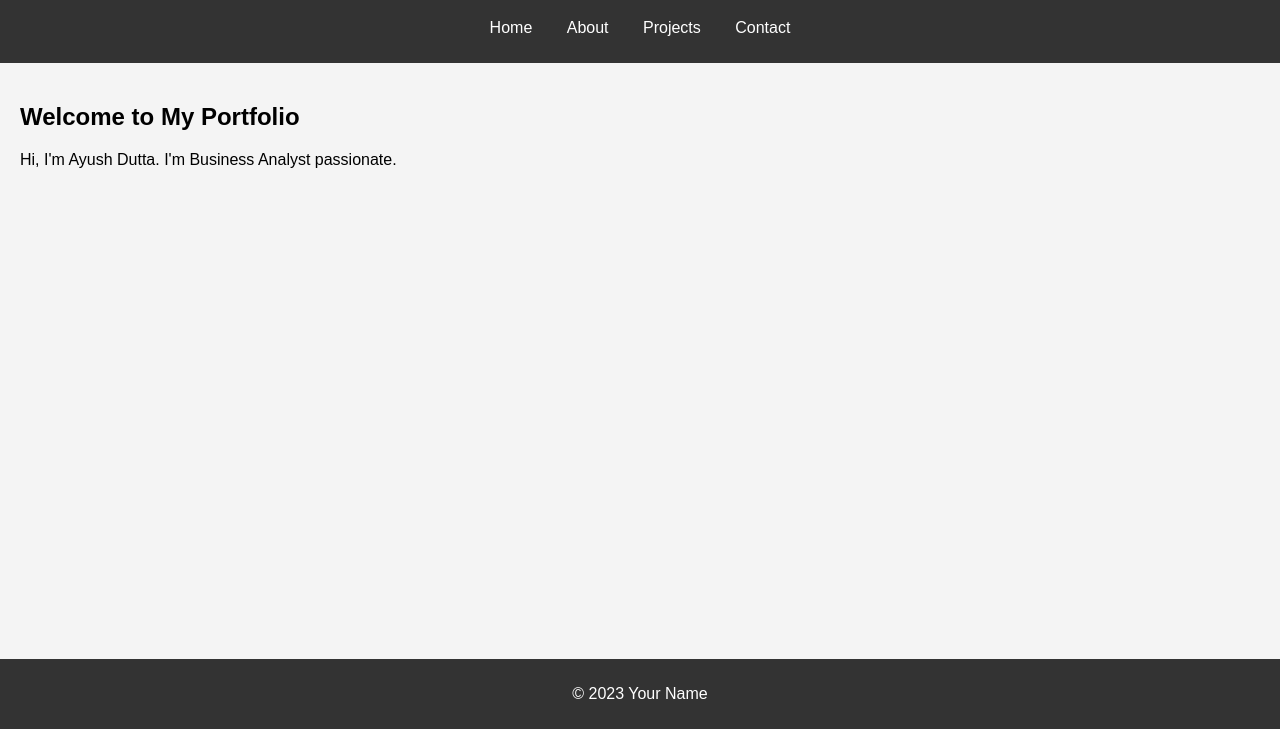
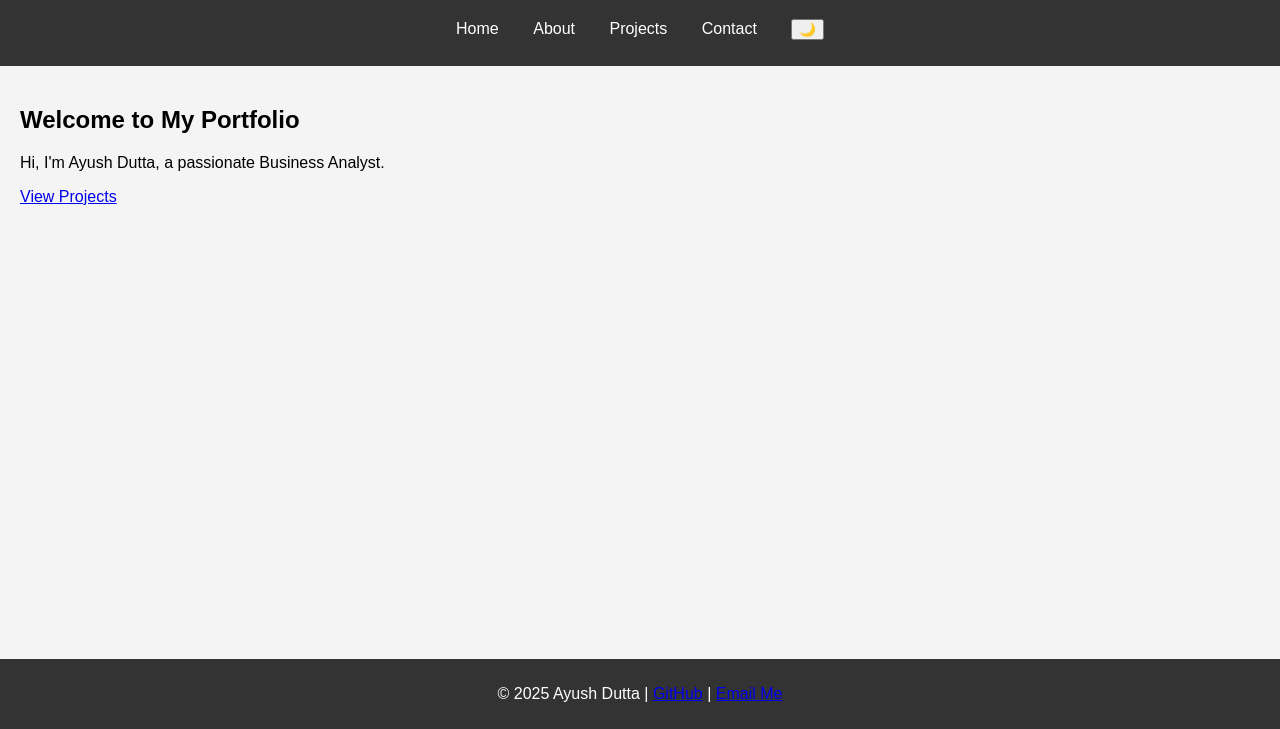
Before and after one commit to Thecoder969/Thecoder969.github.io, a plain HTML site: page index.html in a window 1280 px wide. Shown: the part 71-800 px from the top of the page. Drawn offline with Linux system fonts and the light colour scheme.

Commit message:
Update index.html

```diff
--- a/index.html
+++ b/index.html
@@ -5,6 +5,7 @@
     <meta name="viewport" content="width=device-width, initial-scale=1.0">
     <title>Ayush Dutta - Portfolio</title>
     <link rel="stylesheet" href="styles.css">
+    <script src="https://kit.fontawesome.com/a076d05399.js" crossorigin="anonymous"></script>
 </head>
 <body>
     <header>
@@ -15,17 +16,20 @@
                 <li><a href="about.html">About</a></li>
                 <li><a href="projects.html">Projects</a></li>
                 <li><a href="contact.html">Contact</a></li>
+                <li><button id="dark-mode-toggle">🌙</button></li>
             </ul>
         </nav>
     </header>
     <main>
-        <section>
+        <section class="hero">
             <h2>Welcome to My Portfolio</h2>
-            <p>Hi, I'm Ayush Dutta. I'm Business Analyst passionate.</p>
+            <p>Hi, I'm Ayush Dutta, a passionate Business Analyst.</p>
+            <a href="projects.html" class="btn">View Projects</a>
         </section>
     </main>
     <footer>
-        <p>&copy; 2023 Your Name</p>
+        <p>&copy; 2025 Ayush Dutta | <a href="https://github.com/thecoder969">GitHub</a> | <a href="mailto:youremail@example.com">Email Me</a></p>
     </footer>
+    <script src="script.js"></script>
 </body>
 </html>
```
